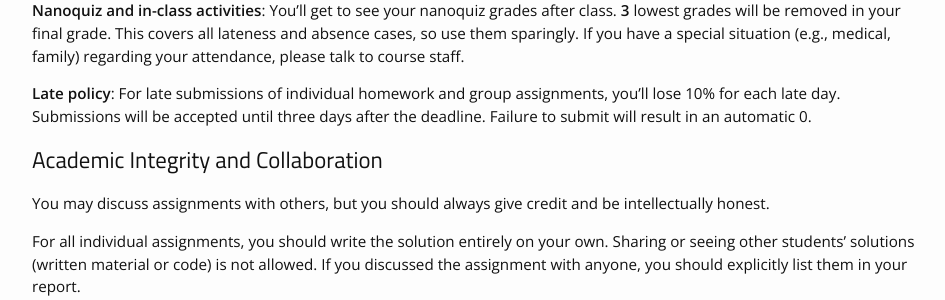
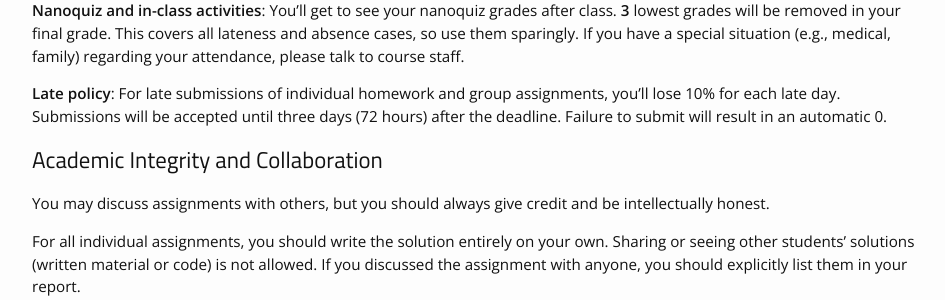
Before and after one commit to cstl-kaist/cs374-2025-spring, a Jekyll site: the page built from logistics.md, in a window 1280 px wide and 900 px high, scrolled down 765 px. Shown: the part 177-477 px from the top of the window, without its empty margins (163-1108 px from the left). Built offline with Jekyll 4.4.1, drawn with Linux system fonts in a browser that asks for light colours; nearby versions of some CDN libraries.

Commit message:
Minor fixes

```diff
--- a/logistics.md
+++ b/logistics.md
@@ -35,7 +35,7 @@ Here's a breakdown of how the grading will work:
 
 **Nanoquiz and in-class activities**: You'll get to see your nanoquiz grades after class. **3** lowest grades will be removed in your final grade. This covers all lateness and absence cases, so use them sparingly. If you have a special situation (e.g., medical, family) regarding your attendance, please talk to course staff.
 
-**Late policy**: For late submissions of individual homework and group assignments, you'll lose 10% for each late day. Submissions will be accepted until three days after the deadline. Failure to submit will result in an automatic 0.
+**Late policy**: For late submissions of individual homework and group assignments, you'll lose 10% for each late day. Submissions will be accepted until three days (72 hours) after the deadline. Failure to submit will result in an automatic 0.
 
 <!-- TOC --><a name="academic-integrity-and-collaboration"></a>
 ## Academic Integrity and Collaboration
```
Also changed, not shown: _projects/04_DP2.md (+1 -1 lines).
